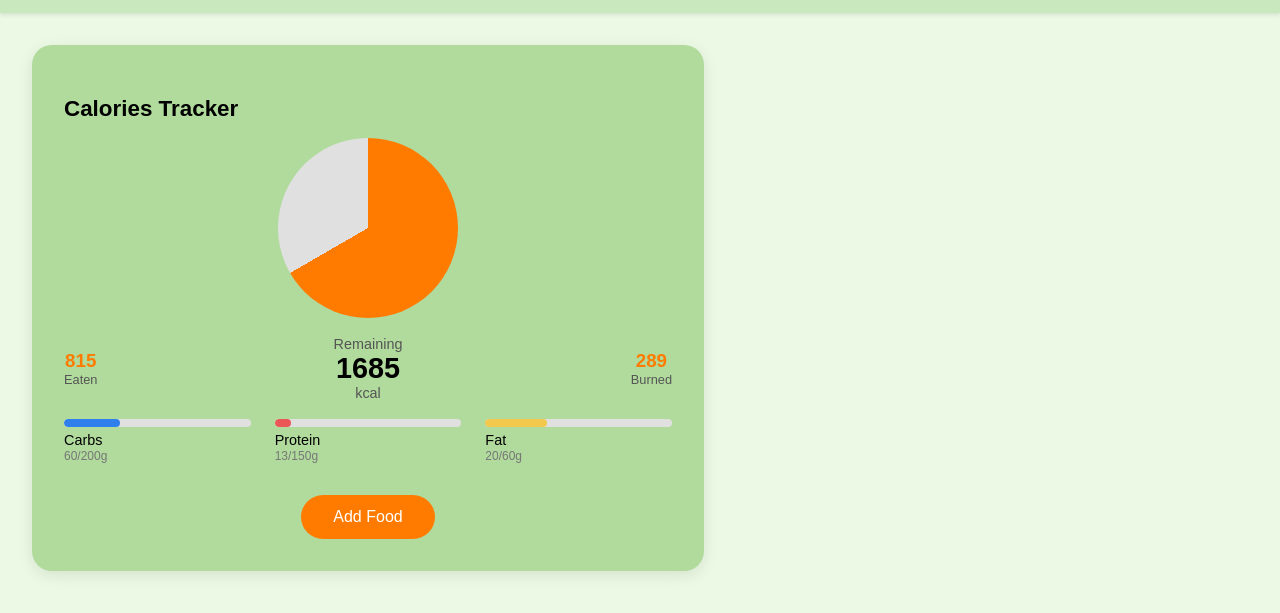
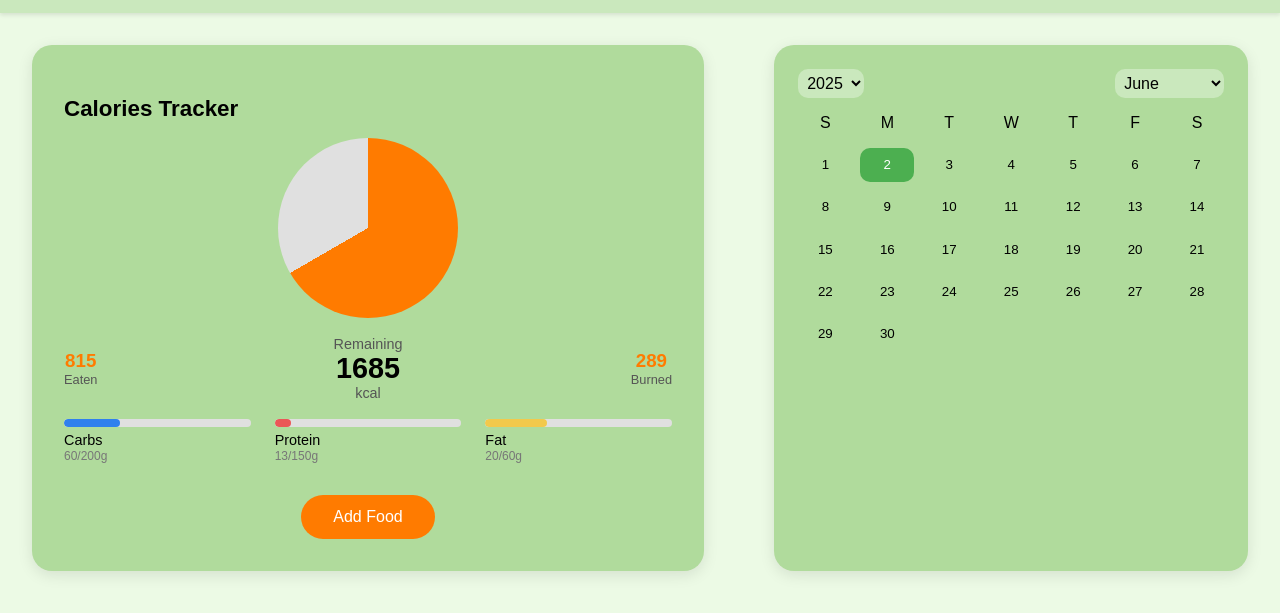
Before and after one commit to Vaibhav2154/Nutrino, a plain HTML site: page main/home.html in a window 1280 px wide. Shown: the part 63-676 px from the top of the page. Drawn offline with Linux system fonts and the light colour scheme.

Commit message:
added calender

```diff
--- a/main/home.html
+++ b/main/home.html
@@ -1,3 +1,4 @@
+<!-- Full HTML code with calendar integrated into the right side -->
 <!DOCTYPE html>
 <html lang="en">
 <head>
@@ -39,6 +40,7 @@
 
     .container {
       display: flex;
+      justify-content: space-between;
       padding: 2rem;
     }
 
@@ -164,6 +166,56 @@
       border-radius: 25px;
       cursor: pointer;
     }
+
+    .calendar {
+      background-color: #B0DB9C;
+      border-radius: 20px;
+      box-shadow: 0 4px 15px rgba(0,0,0,0.1);
+      padding: 1.5rem;
+      width: 35%;
+      color: #000;
+    }
+
+    .calendar-header {
+      display: flex;
+      justify-content: space-between;
+      align-items: center;
+    }
+
+    .calendar select {
+      background: #CAE8BD;
+      border: none;
+      font-size: 1rem;
+      padding: 0.3rem;
+      border-radius: 10px;
+      color: #000;
+    }
+
+    .calendar-days, .calendar-weekdays {
+      display: grid;
+      grid-template-columns: repeat(7, 1fr);
+      gap: 0.5rem;
+      margin-top: 1rem;
+      text-align: center;
+    }
+
+    .calendar-days button {
+      background: none;
+      border: none;
+      padding: 0.6rem;
+      border-radius: 10px;
+      cursor: pointer;
+    }
+
+    .calendar-days button:hover {
+      background-color: #ff7b00;
+      color: white;
+    }
+
+    .calendar-days .today {
+      background-color: #4CAF50;
+      color: white;
+    }
   </style>
 </head>
 <body>
@@ -225,6 +277,82 @@
 
       <button class="add-button">Add Food</button>
     </div>
+
+    <div class="calendar">
+      <div class="calendar-header">
+        <select id="year"></select>
+        <select id="month"></select>
+      </div>
+      <div class="calendar-weekdays">
+        <div>S</div><div>M</div><div>T</div><div>W</div><div>T</div><div>F</div><div>S</div>
+      </div>
+      <div class="calendar-days" id="calendar-days"></div>
+    </div>
   </div>
+
+  <script>
+    const yearSelect = document.getElementById('year');
+    const monthSelect = document.getElementById('month');
+    const calendarDays = document.getElementById('calendar-days');
+
+    for (let y = 2025; y <= 2100; y++) {
+      const option = document.createElement('option');
+      option.value = y;
+      option.text = y;
+      yearSelect.add(option);
+    }
+
+    const monthNames = [
+      'January', 'February', 'March', 'April', 'May', 'June',
+      'July', 'August', 'September', 'October', 'November', 'December'
+    ];
+
+    monthNames.forEach((m, idx) => {
+      const option = document.createElement('option');
+      option.value = idx;
+      option.text = m;
+      monthSelect.add(option);
+    });
+
+    function renderCalendar(year, month) {
+      calendarDays.innerHTML = '';
+      const firstDay = new Date(year, month, 1).getDay();
+      const totalDays = new Date(year, month + 1, 0).getDate();
+
+      for (let i = 0; i < firstDay; i++) {
+        const empty = document.createElement('div');
+        calendarDays.appendChild(empty);
+      }
+
+      for (let d = 1; d <= totalDays; d++) {
+        const btn = document.createElement('button');
+        btn.innerText = d;
+
+        const today = new Date();
+        if (
+          d === today.getDate() &&
+          year === today.getFullYear() &&
+          month === today.getMonth()
+        ) {
+          btn.classList.add('today');
+        }
+
+        calendarDays.appendChild(btn);
+      }
+    }
+
+    const now = new Date();
+    yearSelect.value = now.getFullYear();
+    monthSelect.value = now.getMonth();
+    renderCalendar(now.getFullYear(), now.getMonth());
+
+    yearSelect.addEventListener('change', () => {
+      renderCalendar(parseInt(yearSelect.value), parseInt(monthSelect.value));
+    });
+
+    monthSelect.addEventListener('change', () => {
+      renderCalendar(parseInt(yearSelect.value), parseInt(monthSelect.value));
+    });
+  </script>
 </body>
 </html>
```
